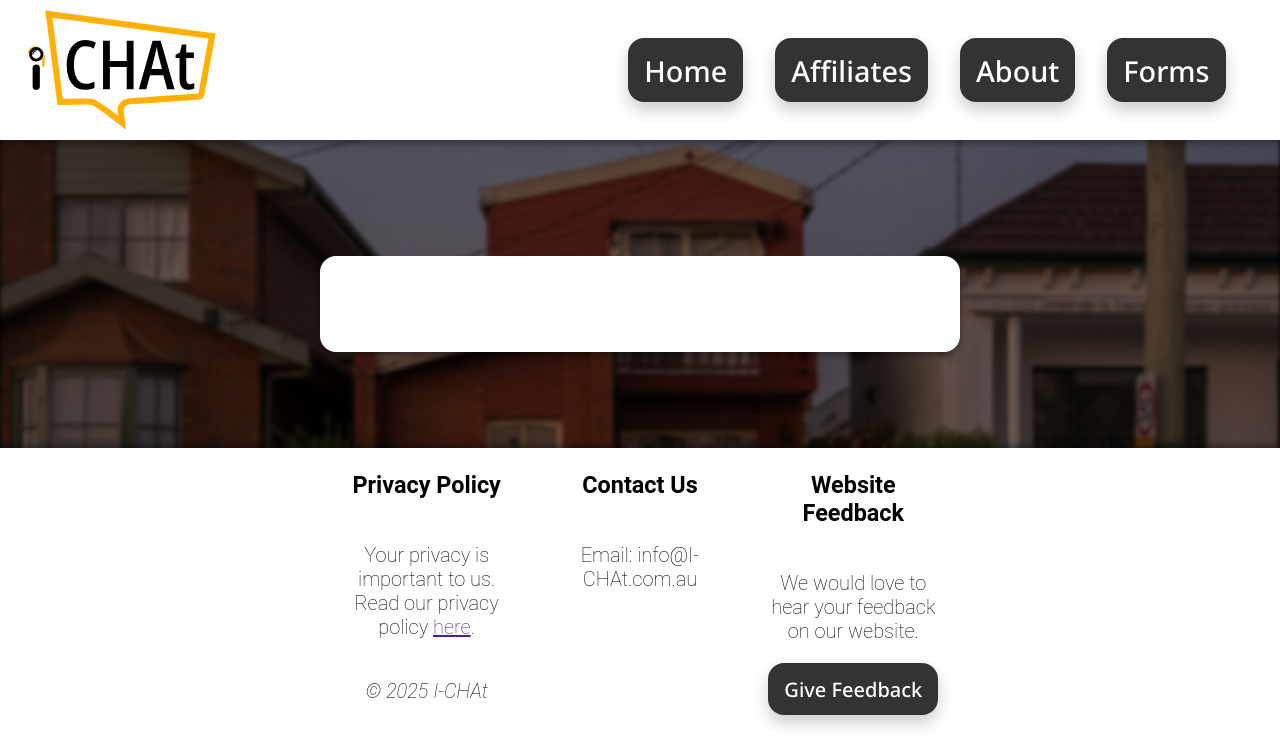
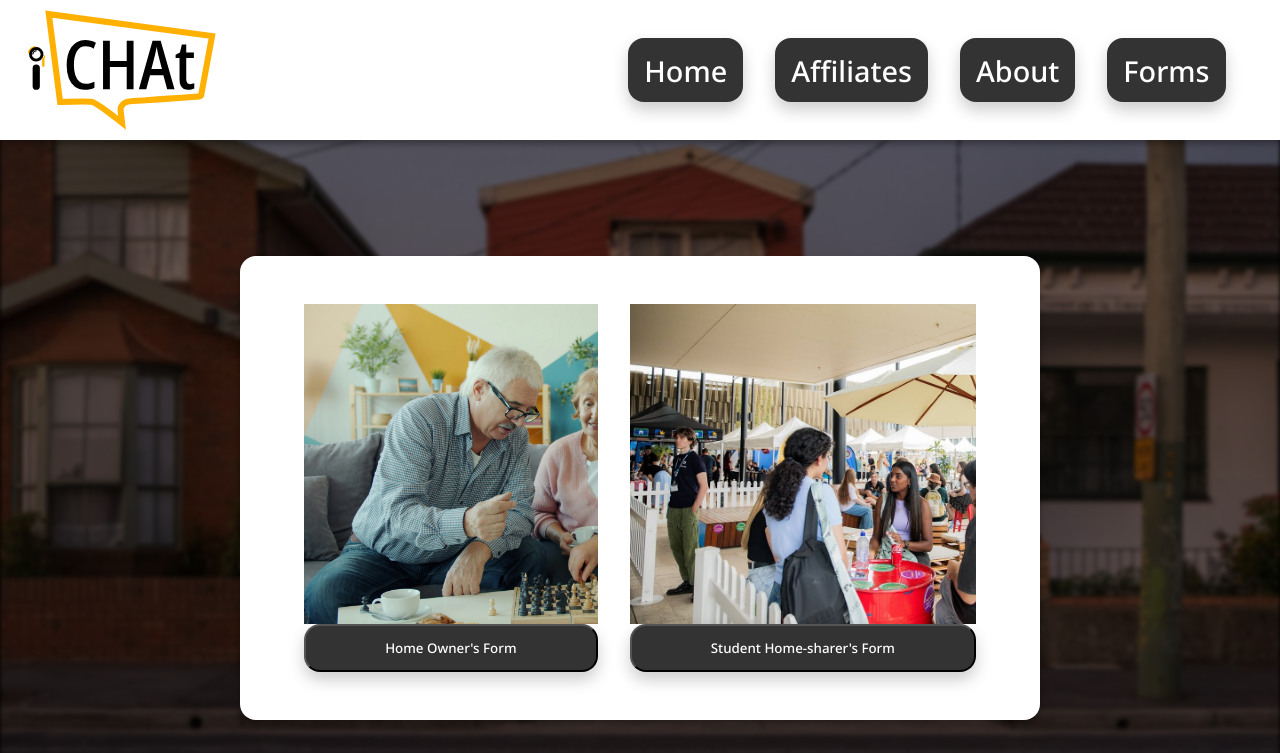
Before and after one commit to Kingwebbie001/I-CHAt-Web-Platform, a plain HTML site: page forms.html in a window 1280 px wide. Shown: the top 753 px of the page. Drawn offline with Linux system fonts and the light colour scheme; a web font is replaced by a local one.

Commit message:
added forms page

```diff
--- a/forms.html
+++ b/forms.html
@@ -7,7 +7,7 @@
         <meta name="description" content="">
         <meta name="viewport" content="width=device-width, initial-scale=1">
         <link rel="stylesheet" href="./styles/main.css">
-        <link rel="stylesheet" href="./styles/index.css">
+        <link rel="stylesheet" href="./styles/forms.css">
         <link rel="preconnect" href="https://fonts.googleapis.com">
         <link rel="preconnect" href="https://fonts.gstatic.com" crossorigin>
         <link href="https://fonts.googleapis.com/css2?family=Baskervville:ital,wght@0,400..700;1,400..700&family=Montserrat:ital,wght@0,100..900;1,100..900&family=Noto+Sans:ital,wght@0,100..900;1,100..900&display=swap" rel="stylesheet">
@@ -29,6 +29,14 @@
         </header>
         <main>
             <div class="bodyContainer">
+                <div class="bodyColumn">
+                    <div id="backgroundHomeowner"></div>
+                    <button class="navElement">Home Owner's Form</button>
+                </div>
+                <div class="bodyColumn">
+                    <div id="backgroundHomesharer"></div>
+                    <button class="navElement">Student Home-sharer's Form</button>
+                </div>
             </div>
         </main>
         <div id="feedbackFormContainer" class="hidden">
@@ -74,7 +82,6 @@
                 </div>
             </div>
         </footer>
-        <script src="scripts/index.js"></script>
         <script src="scripts/main.js"></script>
     </body>
 </html>
--- /dev/null
+++ b/styles/forms.css
@@ -0,0 +1,20 @@
+.bodyContainer {
+    flex-direction: row;
+}
+.bodyColumn {
+    display: flex;
+    flex-direction: column;
+    flex-grow: 1;
+    margin: 0 1rem 0 1rem;
+}
+#backgroundHomesharer, #backgroundHomeowner {
+    background-size: cover;
+    width: 100%;
+    height: 20rem;
+}
+#backgroundHomesharer {
+    background-image: url(../src/images/homeSharerBackground.jpg);
+}
+#backgroundHomeowner {
+    background-image: url(../src/images/homeOwnerBackground.jpg);
+}
--- a/styles/main.css
+++ b/styles/main.css
@@ -16,7 +16,7 @@
     --container-spacing-mobile: 2rem 0 0 0;
     --container-spacing-tablet: 3rem 0 0 0;
     --container-spacing-desktop: 6rem 0 0 0;
-    --margin-main-desktop: 5rem 20rem 0 20rem;
+    --margin-main-desktop: 5rem 15rem 0 15rem;
     --margin-main-tablet: 3rem 6rem 0 6rem;
     --margin-main-mobile: 2rem 0 0 0;
     --margin-footer-mobile: 0 0 0 0;
@@ -170,6 +170,7 @@ footer {
     font-optical-sizing: auto;
     font-style: normal;
     font-variation-settings: "wdth" 150;
+    text-align: center;
     list-style-type: none;
     background-color: var(--color-dark);
     border-radius: var(--border-radius-nav);
```
Also changed, not shown: src/images/homeOwnerBackground.jpg (added), src/images/homeSharerBackground.jpg (added).
